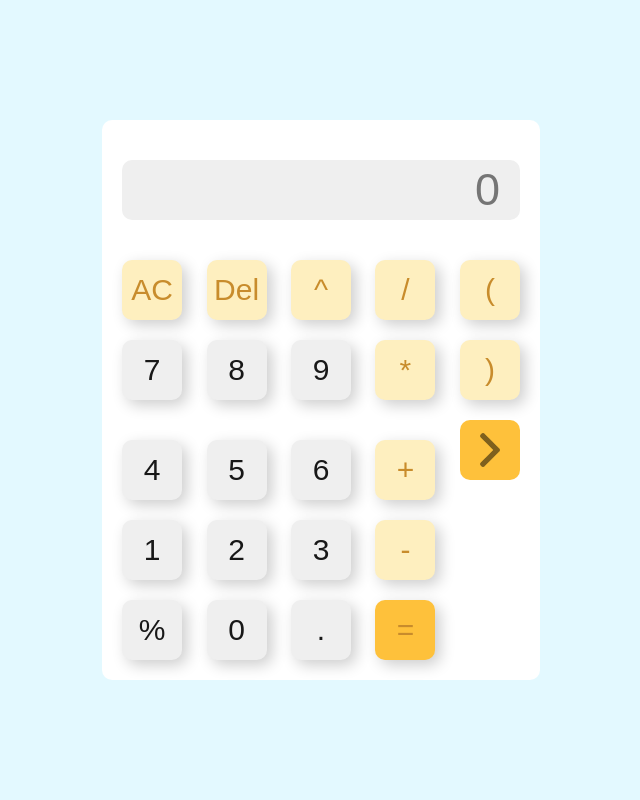
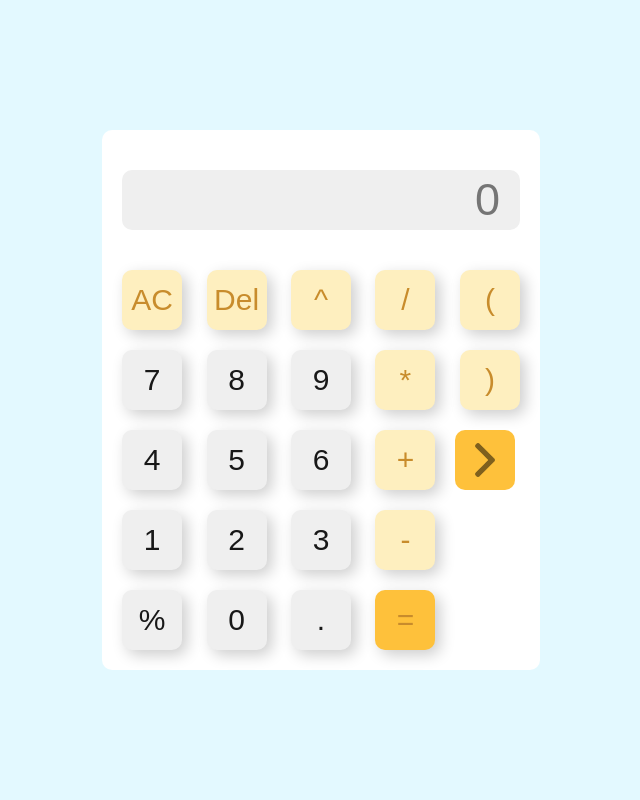
Before and after one commit to DaniilBel/AdvancedCalc, a Flask app: page / in a window 1280 px wide. Shown: the whole page, without its empty margins (319-959 px from the left). Run offline with Flask 2, Linux system fonts and the light colour scheme; data that the repository does not hold is empty.

Commit message:
Fix outdriven button

```diff
--- a/static/css/style.css
+++ b/static/css/style.css
@@ -78,8 +78,11 @@ form .display input, button {
 }
 
 form input.equal.operator, button.equal.operator {
-    /* width: 145px; */
     background-color: #FEC13B;
+}
+
+form button.equal.operator.history {
+    position: absolute;
 }
 
 form input.operator, button.operator {
--- a/static/js/error.js
+++ b/static/js/error.js
@@ -1,3 +1,4 @@
+// Показывает уведомленеи об ошибке, которое исчезает после обновления или вычисления результата
 const element = document.getElementById('error');
 
 if (element.textContent.trim() === '') {
--- a/static/js/historyBtn.js
+++ b/static/js/historyBtn.js
@@ -13,6 +13,7 @@ if (panelState === 'opened') {
     panel.classList.add('opened');
 }
 
+// Запоминаем текущее вращение в кнопке, чтобы после перезапуска страницы оно не сбрасывалось
 historyBtn.addEventListener('click', () => {
     const currentRotation = getRotationValue(image);
     const newRotation = currentRotation + 180;
@@ -22,6 +23,7 @@ historyBtn.addEventListener('click', () => {
     localStorage.setItem('imageRotation', newRotation);
 })
 
+// Открытие/закрытие панели истории с запоминанием состояния
 historyBtn.addEventListener('click', () => {
     panel.classList.toggle('opened');
 
@@ -32,7 +34,7 @@ historyBtn.addEventListener('click', () => {
     }
 });
 
-//
+// chatgpt)
 function getRotationValue(element) {
     const style = window.getComputedStyle(element);
     const matrix = style.getPropertyValue('transform');
--- a/static/js/restore.js
+++ b/static/js/restore.js
@@ -1,3 +1,5 @@
+
+// По клику записываем результат истории в панель
 document.addEventListener("DOMContentLoaded", function() {
     const historyItems = document.querySelectorAll(".history-item");
 
--- a/templates/index.html
+++ b/templates/index.html
@@ -35,7 +35,7 @@
                 <input type="button" value="5" onclick="display.value += '5' ">
                 <input type="button" value="6" onclick="display.value += '6' ">
                 <input type="button" value="+" onclick="display.value += '+' " class="operator">
-                <button type="button" value=">" id="open-history" class="equal operator">
+                <button type="button" value=">" id="open-history" class="equal operator history">
                     <img src="{{ url_for('static', filename='images/right-arrow.png') }}" alt="open history"/>
                 </button>
             </div>
```
